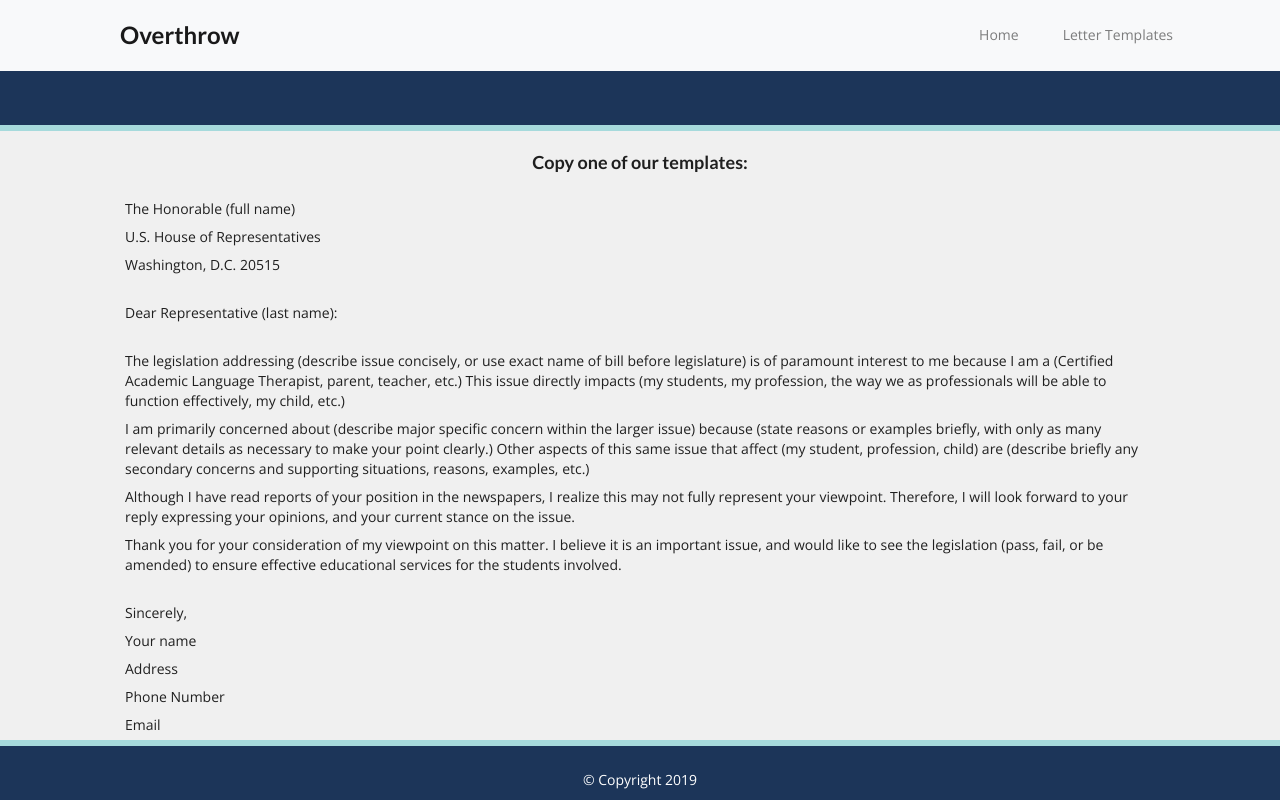
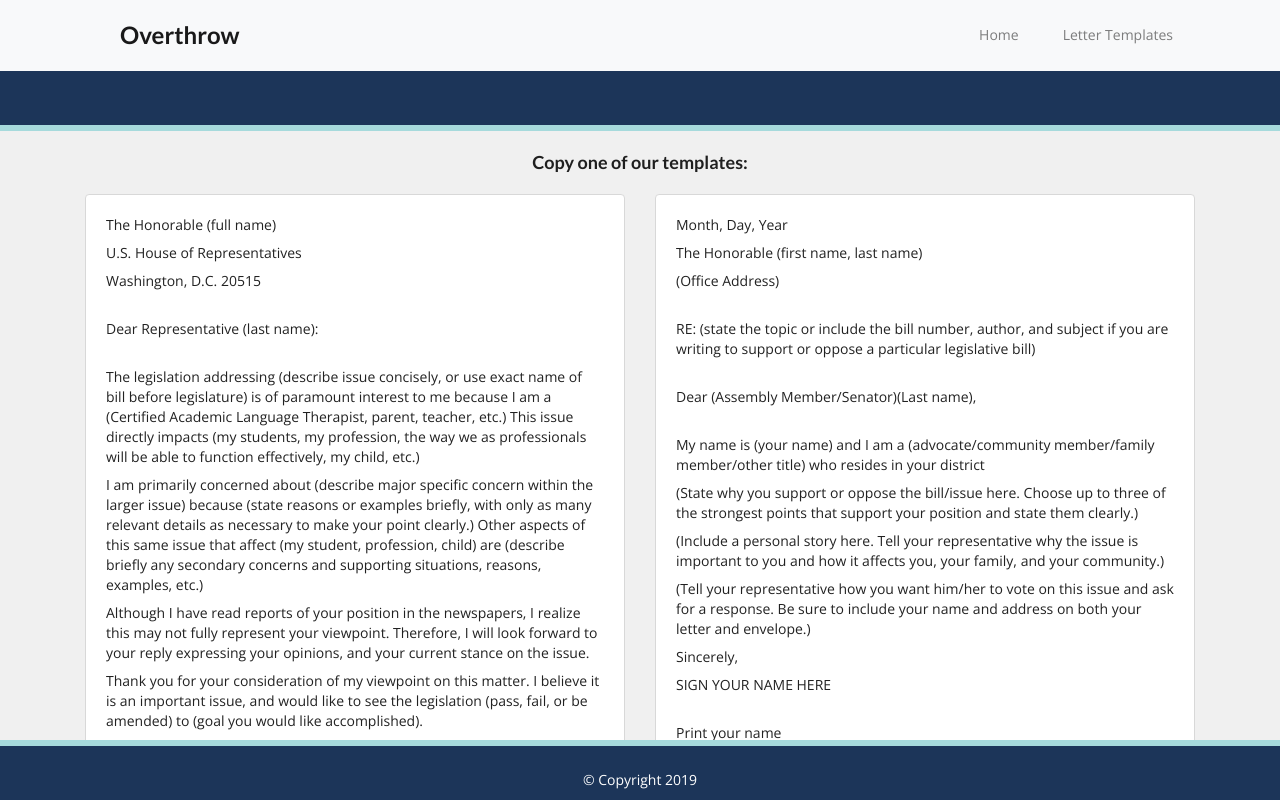
Before and after one commit to wlebert89/project3, a React (Create React App) app in the folder client/: page /letters in a window 1280 px wide. Built offline with nearby package versions, Linux system fonts and the light colour scheme.

Commit message:
fixed news and bills title centering, added in place to receive user rating

```diff
--- a/client/src/components/News/news.js
+++ b/client/src/components/News/news.js
@@ -1,11 +1,10 @@
-
 import React from "react";
 import "./News.css";
 
 function News(props) {
     return (
         <div className="article">
-            <h6 ><a className="news-title" href={props.link}>{props.title}</a></h6>
+            <h6 ><a className="news-title" href={props.link} target="_blank" rel="noopener noreferrer">{props.title}</a></h6>
             <p>{props.description}</p>
             <br/>
         </div>
--- a/client/src/pages/Letter-Page/letters.css
+++ b/client/src/pages/Letter-Page/letters.css
@@ -1,37 +1,20 @@
-#letters {
-    background-color: #f0f0f0;
-}
-
-#save-template {
-    margin: 10px 0px;
-    width: 50%;
-    background: #427a9e;
-    border: none;
-    margin: 0 auto;
-    display: block;
-    border-radius: 50px;
+.letter-title {
+    margin: 20px 0px;
 }
 
 .letter {
     text-align: left;
+    background-color: white;
+    padding: 20px;
+    margin-bottom: 20px;
+    border: 1px solid rgb(216, 216, 216);
+    border-radius: 4px;
 }
 
-#letter-title {
-    margin-bottom: 10px;
-}
-
-.letter-row {
+.letter-content {
     margin-bottom: 80px;
-}
-
-#letter-templates {
-    padding: 20px 40px;
 }
 
 h3 {
     text-align: center;
 }
-
-.templates-row {
-    padding-top: 20px;
-}
--- a/client/src/pages/Letter-Page/letters.js
+++ b/client/src/pages/Letter-Page/letters.js
@@ -14,11 +14,16 @@ class Letters extends React.Component {
                 </Helmet>
                 <NavBar />
                 <TopBar />
-                <div className="container">
-                    <div className="row templates-row">
-                        <div className="col-md-12">
+                <div className="container letter-content">
+                    <div className="row">
+                        <div className="col-md-12 letter-title">
                             <h3>Copy one of our templates:</h3>
-                            <div id="letter-templates">
+                        </div>
+                    </div>
+
+                    <div className="row">
+                        <div className="col-md-6">
+                            <div className="letter">
                                 <p>The Honorable (full name)</p>
                                 <p>U.S. House of Representatives</p>
                                 <p>Washington, D.C. 20515</p>
@@ -45,7 +50,7 @@ class Letters extends React.Component {
 
                                 <p>Thank you for your consideration of my viewpoint on this matter. I believe it is an
                                     important issue, and would like to see the legislation (pass, fail, or be amended)
-                                    to ensure effective educational services for the students involved.</p>
+                                    to (goal you would like accomplished).</p>
                                 <br></br>
                                 <p>Sincerely,</p>
 
@@ -53,6 +58,41 @@ class Letters extends React.Component {
                                 <p>Address</p>
                                 <p>Phone Number</p>
                                 <p>Email</p>
+                            </div>
+                        </div>
+
+                        <div className="col-md-6">
+                            <div className="letter">
+                                <p>Month, Day, Year</p>
+                                <p>The Honorable (first name, last name)</p>
+                                <p>(Office Address)</p>
+                                <br></br>
+                                <p>RE: (state the topic or include the bill number,
+                                    author, and subject if you are writing to support
+                                    or oppose a particular legislative bill)</p>
+                                <br></br>
+                                <p>Dear (Assembly Member/Senator)(Last name),</p>
+                                <br></br>
+                                <p>My name is (your name) and I am a (advocate/community
+                                    member/family member/other title) who resides in your district</p>
+                                <p>(State why you support or oppose the bill/issue here. Choose up
+                                    to three of the strongest points that support your position and
+                                    state them clearly.)
+                                </p>
+                                <p>(Include a personal story here. Tell your representative why the issue
+                                    is important to you and how it affects you, your family, and your
+                                    community.)
+                                </p>
+                                <p>(Tell your representative how you want him/her to vote on this issue and
+                                    ask for a response. Be sure to include your name and address on both
+                                    your letter and envelope.)
+                                </p>
+                                <p>Sincerely,</p>
+                                <p>SIGN YOUR NAME HERE</p>
+                                <br></br>
+                                <p>Print your name</p>
+                                <p>Street address</p>
+                                <p>City, State, Zip Code</p>
                             </div>
                         </div>
                     </div>
--- a/client/src/pages/Profile-Page/Profile.js
+++ b/client/src/pages/Profile-Page/Profile.js
@@ -95,6 +95,7 @@ class Profile extends React.Component {
                                     <div className="inner">
                                         <h2 className="section-title">User Rating</h2>
                                         <div className="text-center">
+                                            <h3 id="user-rating">0%</h3>
                                             <button type="button" class="btn btn-primary rating-button">Like</button>
                                             <button type="button" class="btn btn-primary rating-button">Fuck You</button>
                                         </div>
@@ -104,7 +105,7 @@ class Profile extends React.Component {
                             <div className="row">
                                 <div className="col-md-12 bills">
                                     <div className="inner bills">
-                                        <h2 className="section-title">Sponsored/Co-Sponsored Bills</h2>
+                                        <h2 className="section-title" id="bills-title">Sponsored/Co-Sponsored Bills</h2>
                                         {this.state.bills.map(bill => {
                                             return (
                                                 <Bills
@@ -123,7 +124,7 @@ class Profile extends React.Component {
 
                         <div className="col-md-4 news">
                             <div className="inner news">
-                                <h2 className="section-title">News</h2>
+                                <h2 className="section-title" id="news-title">News</h2>
                                 {this.state.news.map(article => {
                                     return (
                                     <News
--- a/client/src/pages/Profile-Page/profile.css
+++ b/client/src/pages/Profile-Page/profile.css
@@ -75,12 +75,18 @@ img {
     display: inline-block;
 }
 
+#user-rating {
+    text-align: center;
+    font-size: 20px;
+}
+
 .rating-button {
     font-size: 14px;
     background: #427a9e;
     border: none;
     border-radius: 50px;
-    margin: 0px 10px;
+    margin: 10px;
+    width: 80px;
 }
 
 .rating-button:hover {
@@ -95,9 +101,17 @@ img {
     height: 600px;
 }
 
+#news-title {
+    margin-left: 5px;
+}
+
 /* Bills Section */
 .bills {
     height: 400px;
     overflow: auto;
     padding-right: 10px;
 }
+
+#bills-title {
+    margin-right: 5px;
+}
```
